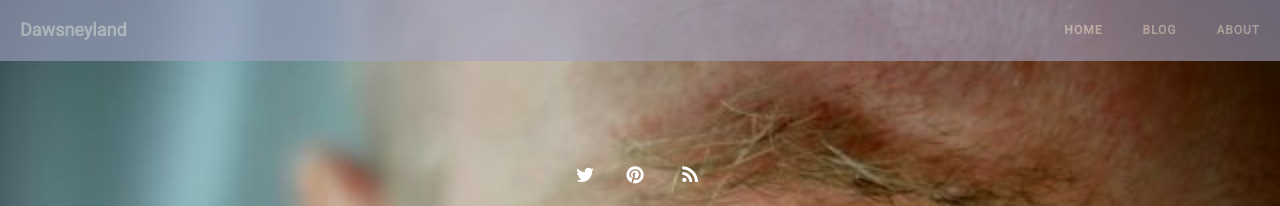
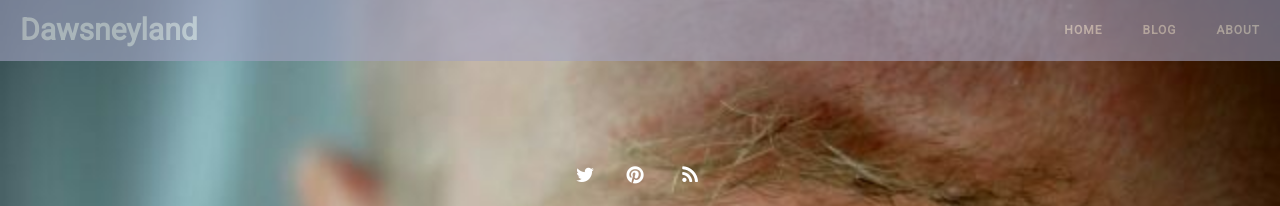
Before and after one commit to dawsneyland/formerdland, a Jekyll site: the page built from index.html, in a window 1280 px wide. Shown: the top 206 px of the page. Built offline with Jekyll 4.4.1, drawn with Linux system fonts in a browser that asks for light colours; nearby versions of some CDN libraries; the list of posts is cut into pages by our own code.

Commit message:
Update custom.css

```diff
--- a/css/custom.css
+++ b/css/custom.css
@@ -35,6 +35,9 @@ h1, h2, h3, h4, h5, h6, body {
 
 .navbar-custom {
     font-family:  'Roboto', sans-serif;
+}
+
+.navbar-brand {
     font-size: 30px;
 }
 
```
